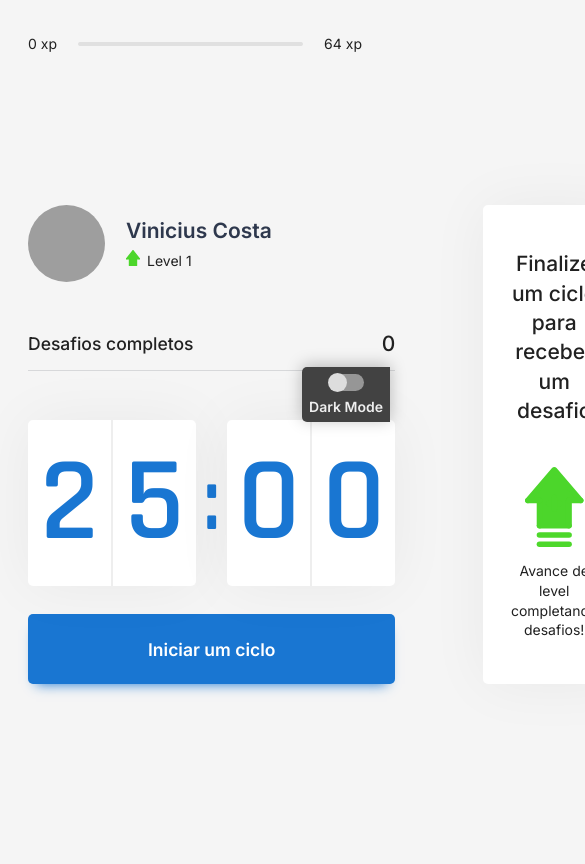
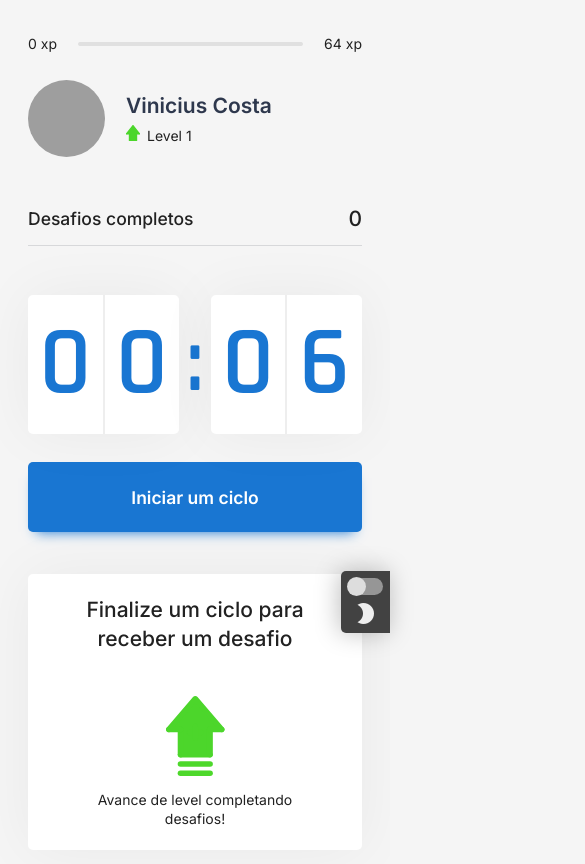
Before and after one commit to viniciuscosta89/moveit-next, a Next.js app: page / in a window 390 px wide. Shown: the top 864 px of the page, 585 px wide, since content can reach past the window. Built offline with nearby package versions, Linux system fonts and the light colour scheme; grey boxes are pictures that could not be loaded.

Commit message:
Added mobile/responsive design support; Dark mode toggle is lower; changed label to an icon

```diff
--- a/src/components/Toggle.tsx
+++ b/src/components/Toggle.tsx
@@ -15,7 +15,7 @@ export default function Toogle({ mode, handleChange }: toggleProps) {
           <div className="switch">
             <div className="dot"></div>
           </div>
-          <span className="toggle__label">Dark Mode</span>
+          <span className="material-icons toggle__label">mode_night</span>
         </label>
       </div>
     </ToggleStyled>
--- a/src/contexts/CountdownContext.tsx
+++ b/src/contexts/CountdownContext.tsx
@@ -21,7 +21,7 @@ let CountdownTimer: NodeJS.Timeout;
 export function CountdownProvider({ children }: CountdownProviderProps) {
   const { startNewChallenge } = useContext(ChallengesContext)
 
-  const [time, setTime] = useState(25 * 60);
+  const [time, setTime] = useState(0.1 * 60);
   const [isActive, setIsActive] = useState(false);
   const [hasFinished, setHasFinished] = useState(false);
 
@@ -35,7 +35,7 @@ export function CountdownProvider({ children }: CountdownProviderProps) {
   function resetCountdown() {
     clearTimeout(CountdownTimer);
     setIsActive(false);
-    setTime(25 * 60);
+    setTime(0.1 * 60);
     setHasFinished(false);
   }
 
--- a/src/pages/_document.tsx
+++ b/src/pages/_document.tsx
@@ -8,6 +8,8 @@ export default class MyDocument extends Document {
         <Head>
           <link rel="preconnect" href="https://fonts.gstatic.com" />
           <link href="https://fonts.googleapis.com/css2?family=Inter:wght@400;500;600&family=Rajdhani:wght@600&display=swap" rel="stylesheet" />
+          <link href="https://fonts.googleapis.com/icon?family=Material+Icons"
+            rel="stylesheet"></link>
           <link rel="shortcut icon" href="favicon.png" type="image/png" />
         </Head>
         <body>
--- a/src/styles/components/ChallengeBox.tsx
+++ b/src/styles/components/ChallengeBox.tsx
@@ -63,6 +63,7 @@ export const ChallengeActive = styled.div`
     flex-direction: column;
     align-items: center;
     justify-content: center;
+    margin-bottom: 1rem;
 
     strong {
       color: var(--title);
@@ -82,8 +83,6 @@ export const ChallengeActive = styled.div`
     gap: 1rem;
 
     button {
-      height: 3rem;
-
       display: flex;
       align-items: center;
       justify-content: center;
@@ -93,13 +92,24 @@ export const ChallengeActive = styled.div`
 
       color: var(--white);
 
-      font-size: 1rem;
+      font-size: 1.2rem;
       font-weight: 600;
 
       transition: all 0.3s ease-in-out;
 
+      padding: 1rem 0.5rem;
+
+      @media (min-width: 720px) {
+        font-size: 1rem;
+      }
+
       &:hover {
         filter: brightness(0.9);
+        transform: translateY(-4px);
+      }
+
+      &:active {
+        transform: translateY(-2px);
       }
     }
   }
@@ -108,9 +118,25 @@ export const ChallengeActive = styled.div`
 export const ChallengeFailedButton = styled.button`
   background-color: var(--red);
   box-shadow: 0 4px 12px -6px var(--red);
+
+  &:hover {
+    box-shadow: 0 8px 18px -6px var(--red);
+  }
+
+  &:active {
+    box-shadow: 0 6px 16px -6px var(--red);
+  }
 `
 
 export const ChallengeSucceededButton = styled.button`
   background-color: var(--green);
   box-shadow: 0 4px 12px -6px var(--green);
+
+  &:hover {
+    box-shadow: 0 8px 18px -6px var(--green);
+  }
+
+  &:active {
+    box-shadow: 0 6px 16px -6px var(--green);
+  }
 `
--- a/src/styles/components/Countdown.tsx
+++ b/src/styles/components/Countdown.tsx
@@ -18,15 +18,26 @@ export const CountdownContainer = styled.div`
     background-color: var(--white);
     box-shadow: 0 0 60px rgba(0, 0, 0, 0.05);
     border-radius: 5px;
-    font-size: 8.5rem;
+    font-size: 5rem;
     text-align: center;
     transition: all 0.3s ease-in-out;
 
+    @media (min-width: 721px) {
+      font-size: 8.5rem;
+    }
+
+    @media (min-width: 321px) and (max-width: 720px) {
+      font-size: 7rem;
+    }
+
     span {
       flex: 1;
-      min-width: 84px;
       padding: 0.5rem;
       transition: all 0.3s ease-in-out;
+
+      @media (min-width: 720px) {
+        min-width: 84px;
+      }
 
       &:first-child {
         border-right: 1px solid var(--number-divisor);
@@ -62,8 +73,13 @@ export const CountdownButton = styled.button`
   color: var(--white);
   font-size: 1.25rem;
   font-weight: 600;
+  margin-bottom: 3rem;
 
   transition: all 0.3s ease-in-out;
+
+  @media (min-width: 720px) {
+    margin-bottom: 0;
+  }
 
   &:hover {
     background-color: var(--blue-dark);
--- a/src/styles/components/ExperienceBar.tsx
+++ b/src/styles/components/ExperienceBar.tsx
@@ -20,6 +20,7 @@ export const ExperienceBarStyled = styled.div`
 
     > div {
       background: var(--green);
+      box-shadow: 0 0 8px var(--green);
       border-radius: 4px;
       height: 100%;
       transition: all 0.3s ease-in-out;
--- a/src/styles/components/GlobalStyles.tsx
+++ b/src/styles/components/GlobalStyles.tsx
@@ -3,7 +3,7 @@ import { createGlobalStyle } from "styled-components"
 export const GlobalStyles = createGlobalStyle`
   :root {
     --background: ${({ theme }) => theme.background};
-    --blue: #1976d2;
+    --blue: ${({ theme }) => theme.blue};
     --blue-dark: ${({ theme }) => theme['blue-dark']};
     --blue-twitter: #2AA9E0;
     --gray-line: ${({ theme }) => theme['gray-line']};
--- a/src/styles/components/LevelUpModal.tsx
+++ b/src/styles/components/LevelUpModal.tsx
@@ -13,6 +13,7 @@ export const LevelUpModalStyled = styled.div`
     display: flex;
     justify-content: center;
     align-items: center;
+    padding: 1rem;
     transition: all .3s ease-in-out;
   }
 
@@ -37,15 +38,16 @@ export const LevelUpModalStyled = styled.div`
   }
 
   .title {
+    display: block;
     font-size: 2.25rem;
     color: var(--title);
+    margin-bottom: 1rem;
     transition: all .3s ease-in-out;
   }
 
   .text {
     font-size: 1.25rem;
     color: var(--text);
-    margin-top: 0.25rem;
     transition: all .3s ease-in-out;
   }
 
--- a/src/styles/components/Themes.tsx
+++ b/src/styles/components/Themes.tsx
@@ -2,6 +2,7 @@ import { DefaultTheme } from "styled-components"
 
 export const lightTheme: DefaultTheme = {
   background: '#f5f5f5',
+  blue: '#1976d2',
   'blue-dark': '#004ba0',
   'gray-line': '#e0e0e0',
   'number-divisor': '#eeeeee',
@@ -14,6 +15,7 @@ export const lightTheme: DefaultTheme = {
 
 export const darkTheme: DefaultTheme = {
   background: '#212121',
+  blue: '#1e88e5',
   'blue-dark': '#64b5f6',
   'gray-line': '#424242',
   'number-divisor': '#333',
--- a/src/styles/components/Toggle.tsx
+++ b/src/styles/components/Toggle.tsx
@@ -2,14 +2,15 @@ import styled from 'styled-components';
 
 export const ToggleStyled = styled.div`
   position: fixed;
-  bottom: 50%;
+  bottom: 25%;
   right: 0;
 
   background-color: #424242;
   color: var(--white);
-  box-shadow: 0 -2px 16px rgba(0, 0, 0, 0.25);
+  box-shadow: -2px 0 24px rgba(0, 0, 0, 0.25);
   border-radius: 5px 0 0 5px;
   transition: all .3s ease-in-out;
+  z-index: 10;
 
   .toggle {
     position: relative;
--- a/src/styles/pages/Home.tsx
+++ b/src/styles/pages/Home.tsx
@@ -3,17 +3,23 @@ import styled from 'styled-components';
 export const Container = styled.div`
   display: flex;
   flex-direction: column;
-  max-width: 992px;
-  height: 100vh;
   margin: 0 auto;
   padding: 2.5rem 2rem;
+
+  @media (min-width: 720px) {
+    height: 100vh;
+    max-width: 992px;
+  }
 
   section {
     flex: 1;
 
-    display: grid;
-    grid-template-columns: 1fr 1fr;
-    gap: 6.25rem;
-    align-content: center;
+
+    @media (min-width: 720px) {
+      display: grid;
+      align-content: center;
+      grid-template-columns: 1fr 1fr;
+      gap: 5rem;
+    }
   }
 `
--- a/styled.d.ts
+++ b/styled.d.ts
@@ -3,6 +3,7 @@ import 'styled-components';
 declare module 'styled-components' {
   export interface DefaultTheme {
     'background': string,
+    'blue': string,
     'blue-dark': string,
     'gray-line': string,
     'number-divisor': string,
```
